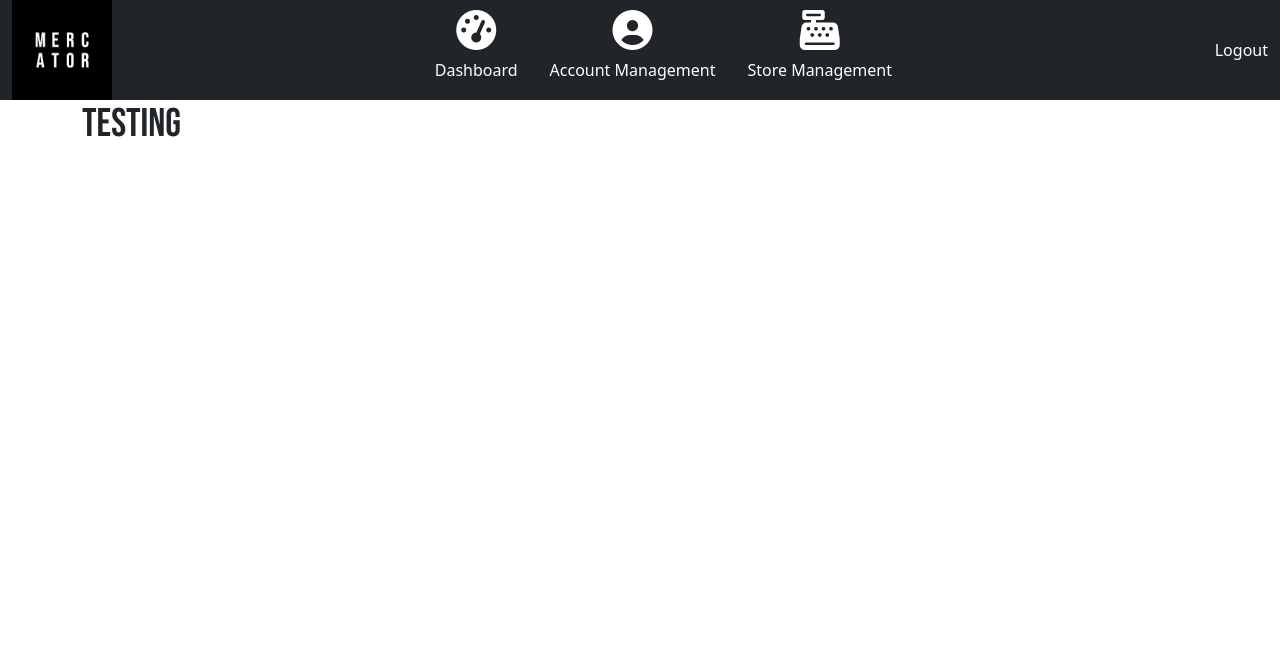
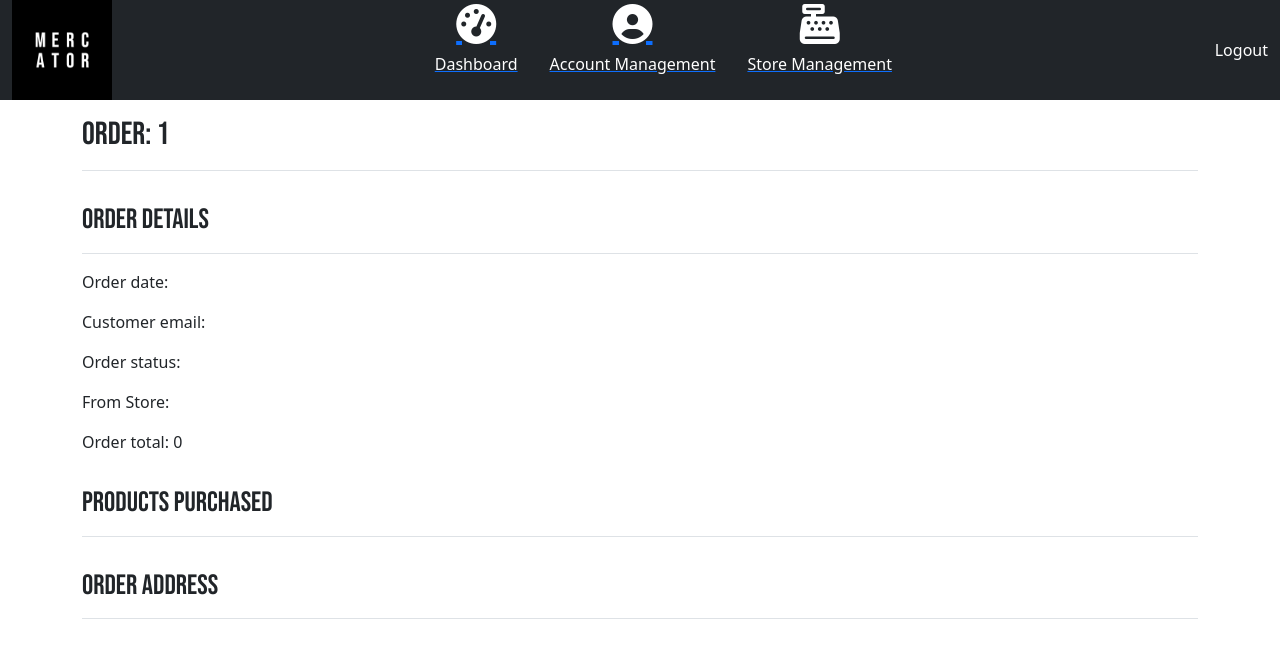
Before and after one commit to maxinnes/uni_web_project, a React (Create React App) app: page /dashboard/order/1 in a window 1280 px wide. Shown: the top 658 px of the page. Built offline with nearby package versions, Linux system fonts and the light colour scheme; no server answers; a web font is replaced by a local one.

Commit message:
Quick backup

```diff
--- a/src/Layouts/AccountDashboardLayout.js
+++ b/src/Layouts/AccountDashboardLayout.js
@@ -37,18 +37,27 @@ export default function AccountDashboardLayout(){
                             <Logo/>
                         </NavLink>
 
-                        <ul className="nav col-12 col-lg-auto my-2 justify-content-center my-md-0 text-small">
-                            <li className="d-flex flex-column justify-content-center align-items-center">
-                                <i className="fas fa-tachometer-alt fs-1" />
-                                <NavLink to="/dashboard" className="nav-link text-white">Dashboard</NavLink>
+                        <ul className="nav col-12 col-lg-auto my-2 justify-content-center my-md-0 text-small pt-1">
+                            <li>
+                                <NavLink to="/dashboard" className="d-flex flex-column justify-content-center align-items-center">
+                                    <i className={`fas fa-tachometer-alt fs-1 ${styles.navigationBarLinks}`} />
+                                    {/*<NavLink to="/dashboard" className="nav-link text-white">Dashboard</NavLink>*/}
+                                    <p className="nav-link text-white">Dashboard</p>
+                                </NavLink>
                             </li>
                             <li className="d-flex flex-column justify-content-center align-items-center">
-                                <i className="fas fa-user-circle fs-1"/>
-                                <NavLink to="account" className="nav-link text-white">Account Management</NavLink>
+                                <NavLink to="account" className="d-flex flex-column justify-content-center align-items-center">
+                                    <i className={`fas fa-user-circle fs-1 ${styles.navigationBarLinks}`}/>
+                                    {/*<NavLink to="account" className="nav-link text-white">Account Management</NavLink>*/}
+                                    <p className="nav-link text-white">Account Management</p>
+                                </NavLink>
                             </li>
                             <li className="d-flex flex-column justify-content-center align-items-center">
-                                <i className="fas fa-cash-register fs-1"/>
-                                <NavLink to="storeManager" className="nav-link text-white">Store Management</NavLink>
+                                <NavLink to="storeManager" className="d-flex flex-column justify-content-center align-items-center">
+                                    <i className={`fas fa-cash-register fs-1 ${styles.navigationBarLinks}`}/>
+                                    {/*<NavLink to="storeManager" className="nav-link text-white">Store Management</NavLink>*/}
+                                    <p className="nav-link text-white">Store Management</p>
+                                </NavLink>
                             </li>
                         </ul>
                         <a className={`link-primary ${styles.logoutLink}`} onClick={logoutButton}>Logout</a>
--- a/src/Pages/DashboardIndex.js
+++ b/src/Pages/DashboardIndex.js
@@ -1,13 +1,14 @@
 import {useEffect, useState} from "react";
 import {Chart} from 'chart.js/dist/Chart.bundle.min'
+import {Link} from "react-router-dom";
 
 export default function DashboardIndex(){
     let [listOfOrderComponents,setListOfOrderComponents] = useState([])
 
     // Custom components
     const AccountOrder = (props)=>{
-        return <tr>
-            <td>{props.orderId}</td>
+        return<tr>
+            <td><Link to={`order/${props.orderId}`}>{props.orderId}</Link></td>
             <td>{props.orderDate}</td>
             <td>{props.orderPrice}</td>
             <td>{props.orderStatus}</td>
--- a/src/Pages/DashboardOrderIndex.js
+++ b/src/Pages/DashboardOrderIndex.js
@@ -1,3 +1,71 @@
+import {useParams} from "react-router-dom";
+import {useEffect, useState} from "react";
+
 export default function DashboardOrderIndex(){
-    return <h1>Testing</h1>
+    let params = useParams()
+    let [orderDetails,setOrderDetails] = useState({
+        createdDate:"",
+        customerEmail:"",
+        status:"",
+        storeName:"",
+        totalPrice: 0
+    })
+    let [purchasedProducts,setPurchasedProducts] = useState([])
+
+    // orderDetails:
+    // createdDate: "2022-01-03 23:10:17"
+    // customerEmail: "max@maxinnes.co"
+    // orderId: 4
+    // purchasedProducts: Array(4)
+        // 0: {name: 'My First Product', quantity: 1, total: 10}
+        // 1: {name: 'Second product', quantity: 6, total: 270}
+        // 2: {name: 'Third product', quantity: 3, total: 216}
+        // 3: {name: 'Fourth Product ', quantity: 2, total: 552}
+    // status: "In Progress"
+    // storeName: "store name"
+    // totalPrice: 1048
+
+    useEffect(()=>{
+        const myHeaders = new Headers();
+        const requestOptions = {
+            method: 'GET',
+            headers: myHeaders,
+            redirect: 'follow'
+        };
+        fetch(`/api/orders/getOrderById.php?id=${params.orderId}`, requestOptions)
+            .then(async response => {
+                const jsonResponse = await response.json()
+                if(jsonResponse.messageType==="SUCCESS"){
+                    const orderDetailsResponse = jsonResponse.result.orderDetails
+                    setOrderDetails({
+                        createdDate:orderDetailsResponse.createdDate,
+                        customerEmail:orderDetailsResponse.customerEmail,
+                        status:orderDetailsResponse.status,
+                        storeName:orderDetailsResponse.storeName,
+                        totalPrice: orderDetailsResponse.totalPrice
+                    })
+                }
+            })
+    },[])
+
+    return <>
+        <div className="d-flex justify-content-between flex-wrap flex-md-nowrap align-items-center pt-3 pb-2 mb-3 border-bottom">
+            <h2>Order: {params.orderId}</h2>
+        </div>
+        <div className="d-flex justify-content-between flex-wrap flex-md-nowrap align-items-center pt-3 pb-2 mb-3 border-bottom">
+            <h3>Order details</h3>
+        </div>
+        <p>Order date: {orderDetails.createdDate}</p>
+        <p>Customer email: {orderDetails.customerEmail}</p>
+        <p>Order status: {orderDetails.status}</p>
+        <p>From Store: {orderDetails.storeName}</p>
+        <p>Order total: {orderDetails.totalPrice}</p>
+        <div className="d-flex justify-content-between flex-wrap flex-md-nowrap align-items-center pt-3 pb-2 mb-3 border-bottom">
+            <h3>Products purchased</h3>
+        </div>
+        {purchasedProducts}
+        <div className="d-flex justify-content-between flex-wrap flex-md-nowrap align-items-center pt-3 pb-2 mb-3 border-bottom">
+            <h3>Order address</h3>
+        </div>
+    </>
 }
--- a/src/scss/AccountDashboard.module.css
+++ b/src/scss/AccountDashboard.module.css
@@ -43,4 +43,7 @@
   text-decoration: none;
   color: black; }
 
+.navigationBarLinks {
+  color: white; }
+
 /*# sourceMappingURL=AccountDashboard.module.css.map */
--- a/src/scss/AccountDashboard.module.scss
+++ b/src/scss/AccountDashboard.module.scss
@@ -51,3 +51,7 @@
   text-decoration: none;
   color: black;
 }
+
+.navigationBarLinks{
+  color:white;
+}
```
Also changed, not shown: 1 other file (tests, documents, lock files or other folders).
